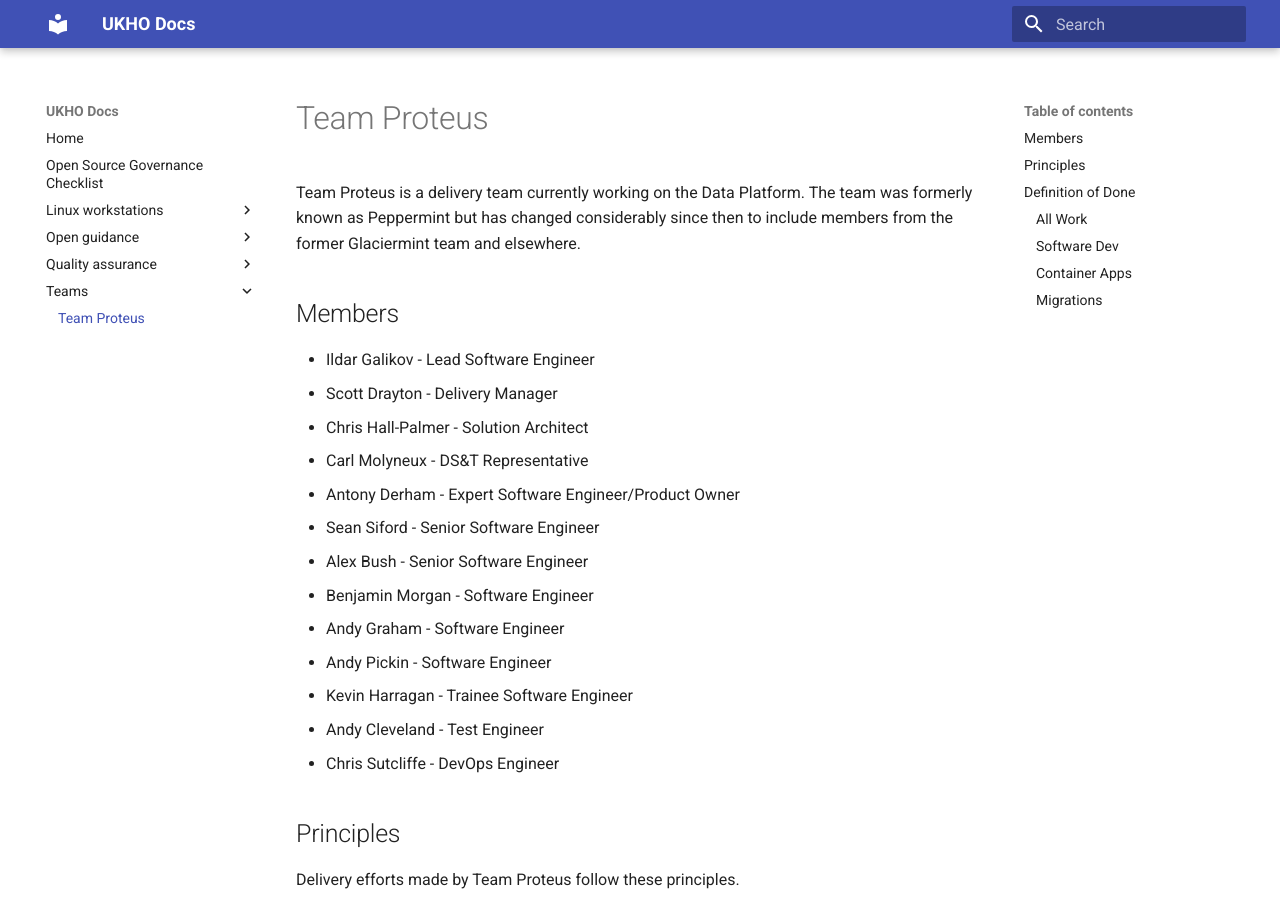
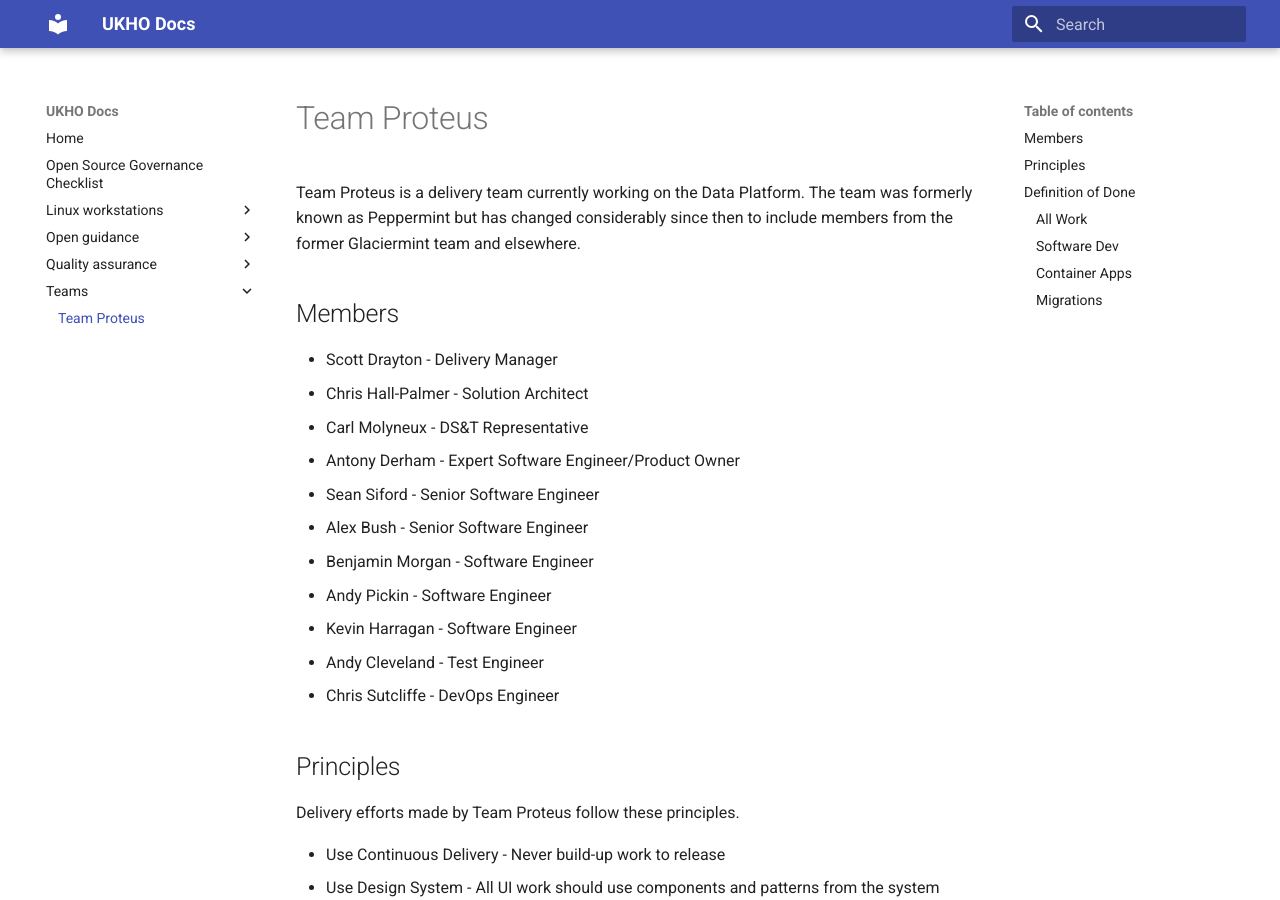
Before and after one commit to UKHO/docs, an MkDocs documentation site: the page built from docs/teams/proteus.md, in a window 1280 px wide and 900 px high. Built offline with MkDocs 1.6.1 and Material for MkDocs 9.7.7, drawn with Linux system fonts in a browser that asks for light colours; some of the changed text lies outside the part shown.

```diff
--- a/docs/teams/proteus.md
+++ b/docs/teams/proteus.md
@@ -2,7 +2,6 @@
 Team Proteus is a delivery team currently working on the Data Platform. The team was formerly known as Peppermint but has changed considerably since then to include members from the former Glaciermint team and elsewhere.
 
 ## Members
-- Ildar Galikov - Lead Software Engineer
 - Scott Drayton - Delivery Manager
 - Chris Hall-Palmer - Solution Architect
 - Carl Molyneux - DS&T Representative
@@ -10,9 +9,8 @@ Team Proteus is a delivery team currently working on the Data Platform. The team
 - Sean Siford - Senior Software Engineer
 - Alex Bush - Senior Software Engineer
 - Benjamin Morgan - Software Engineer
-- Andy Graham - Software Engineer
 - Andy Pickin - Software Engineer
-- Kevin Harragan - Trainee Software Engineer
+- Kevin Harragan - Software Engineer
 - Andy Cleveland - Test Engineer
 - Chris Sutcliffe - DevOps Engineer
 
```
Also changed, not shown: other parts of docs/teams/proteus.md (+1 -0 lines).
